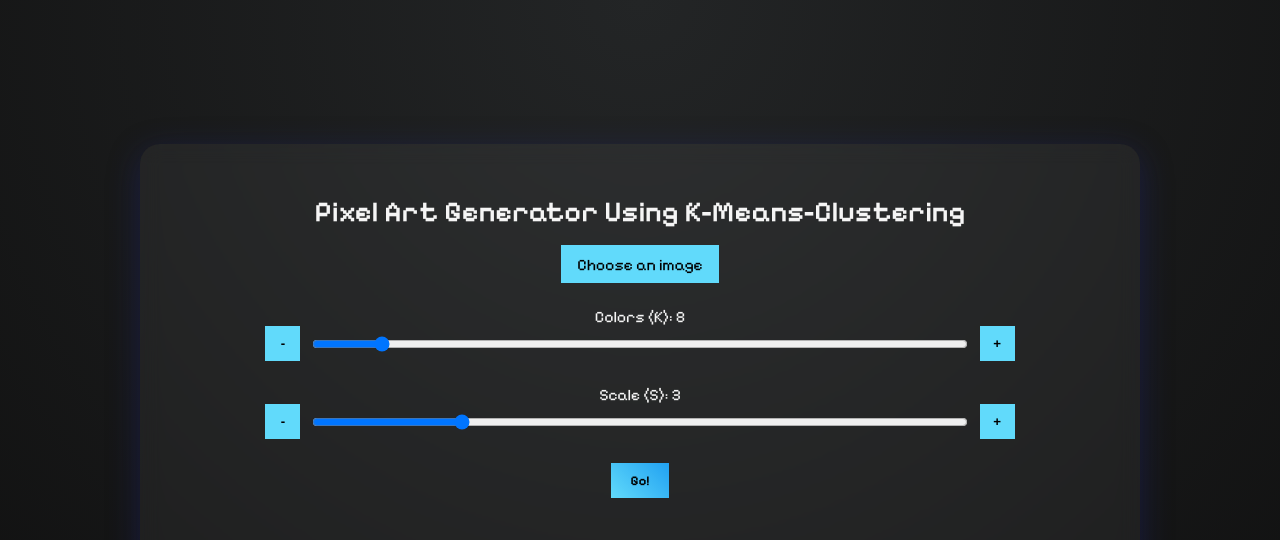
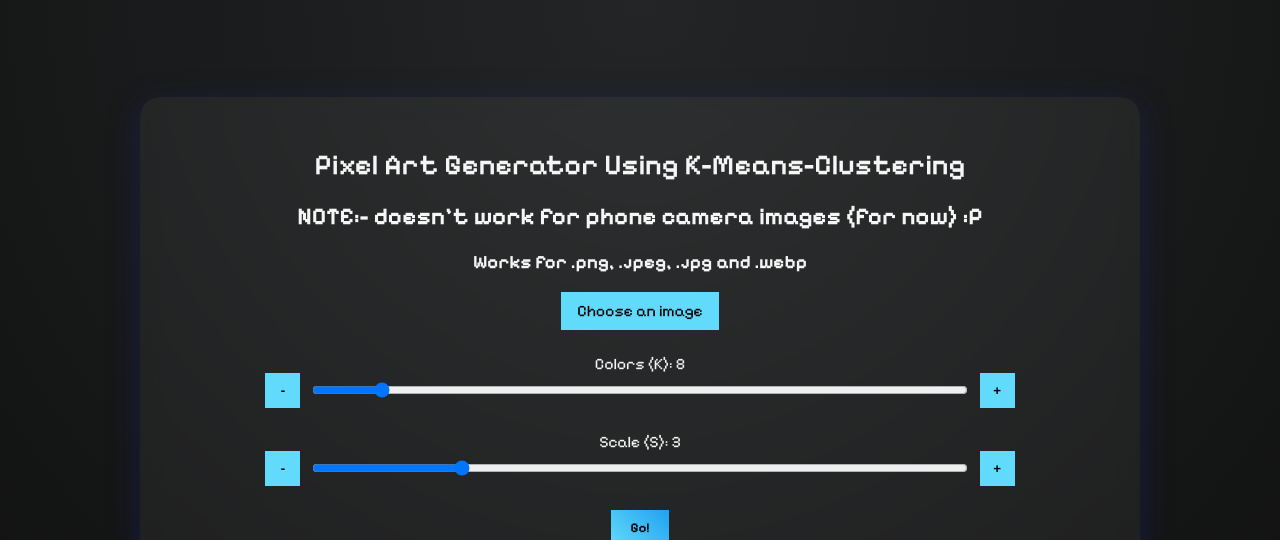
Before and after one commit to KaiAllAlone/8-bit-Color-Compressor-and-Pixelator-using-K-Means-Clustering-, a Flask app: page / in a window 1280 px wide. Shown: the top 540 px of the page. Run offline with Flask 3, Linux system fonts and the light colour scheme; some libraries are stand-ins or nearby versions.

Commit message:
Added Note

```diff
--- a/templates/index.html
+++ b/templates/index.html
@@ -9,6 +9,8 @@
 <body>
   <div class="container">
     <h1 class="fade-in">Pixel Art Generator Using K-Means-Clustering</h1>
+    <h2 class="fade-in"> NOTE:- doesn't work for phone camera images (for now) :P </h2>
+    <h3 class="fade-in">Works for .png, .jpeg, .jpg and .webp</h3>
 
     <form id="uploadForm" enctype="multipart/form-data" class="fade-in delay-1">
       <label class="file-label">
```
